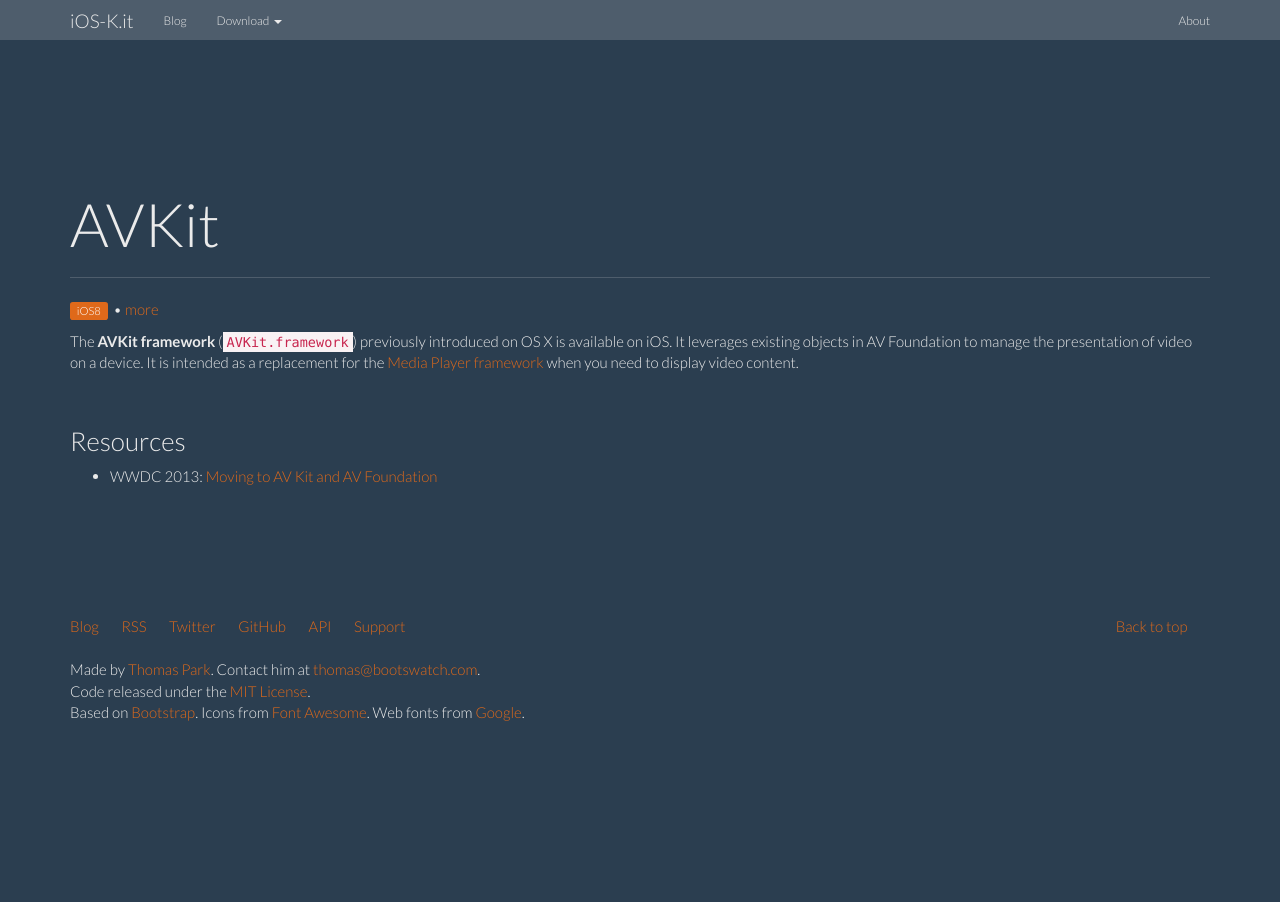
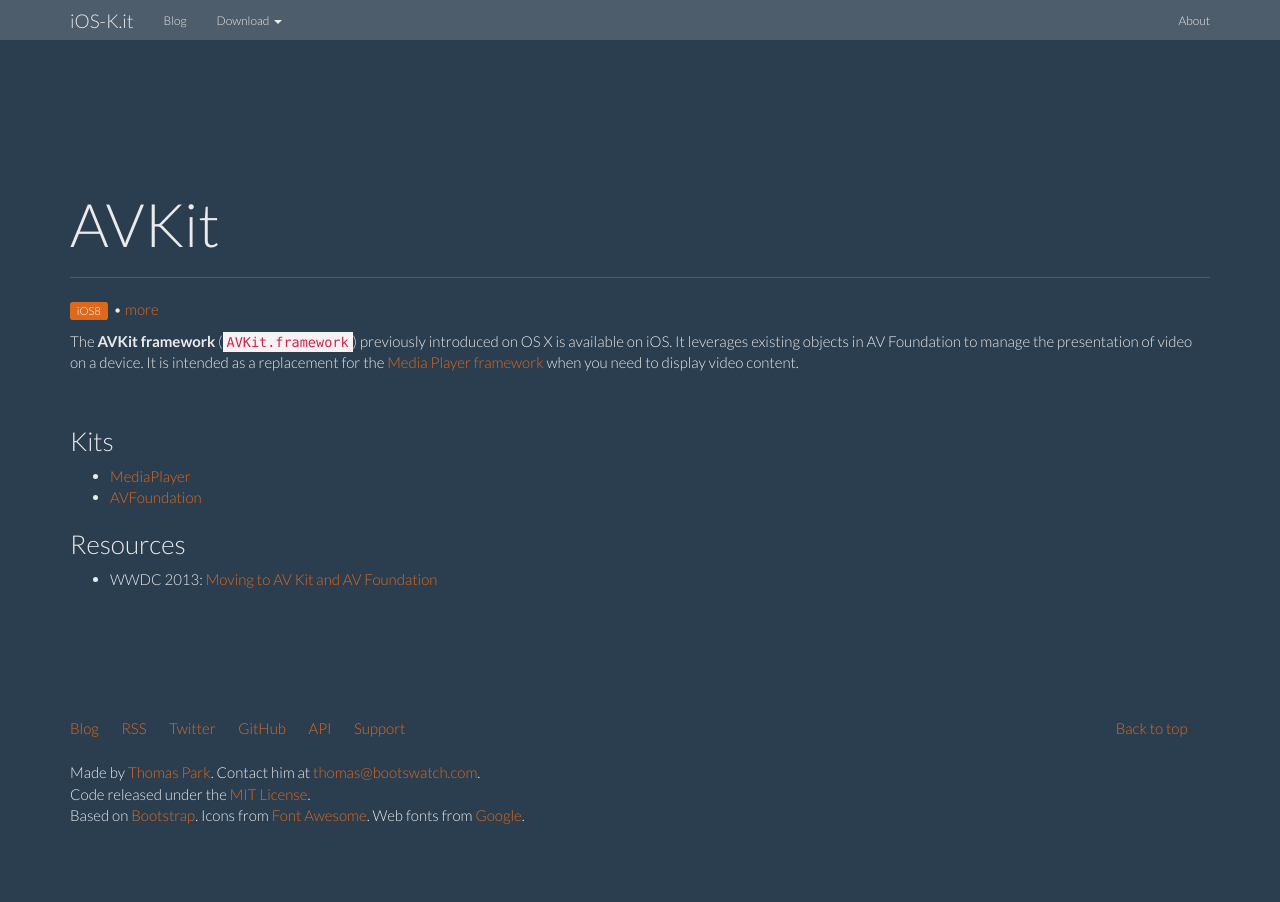
Before and after one commit to ioskit/ioskit.github.io, a Jekyll site: the page built from _kits/AVKit.md, in a window 1280 px wide. Built offline with Jekyll 4.4.1, drawn with Linux system fonts in a browser that asks for light colours; nearby versions of some CDN libraries.

Commit message:
Kit's dependents Kits.

```diff
--- a/_kits/AVKit.md
+++ b/_kits/AVKit.md
@@ -7,6 +7,9 @@
 prefixe: 'AV'
 link: https://developer.apple.com/videos/wwdc/2013/#606
 abstract: "The AVKit framework (AVKit.framework) previously introduced on OS X is available on iOS. Use it instead of Media Player framework when you need to display a video."
+kits:
+ - MediaPlayer
+ - AVFoundation
 links:
  - link:
      name: 'Moving to AV Kit and AV Foundation'
--- a/_layouts/kit.html
+++ b/_layouts/kit.html
@@ -39,8 +39,20 @@
         <div class="col-lg-12">
 			{{ content }}
 
+			<p>&nbsp;</p>
+
+			{% if page.kits %}
+				<h3>Kits</h3>
+				<ul>
+					{% for kit in page.kits %}
+						<li>
+							<a href="/{{ kit }}">{{ kit }}</a>
+						</li>
+					{% endfor %}
+				</ul>
+			{% endif %}
+
 			{% if page.links %}
-				<p>&nbsp;</p>
 				<h3>Resources</h3>
 				<ul>
 					{% for l in page.links %}
```
